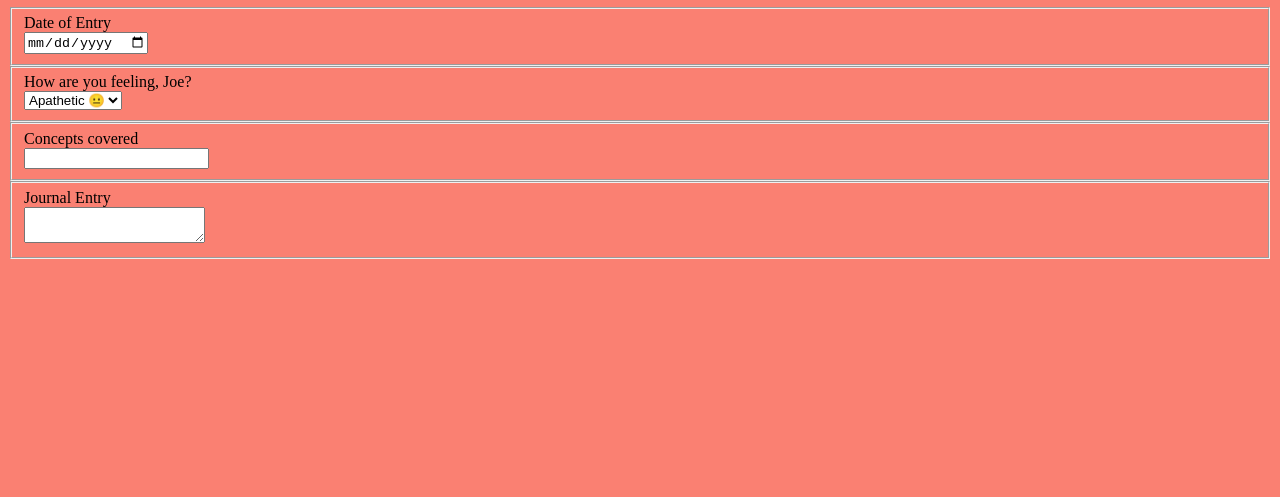
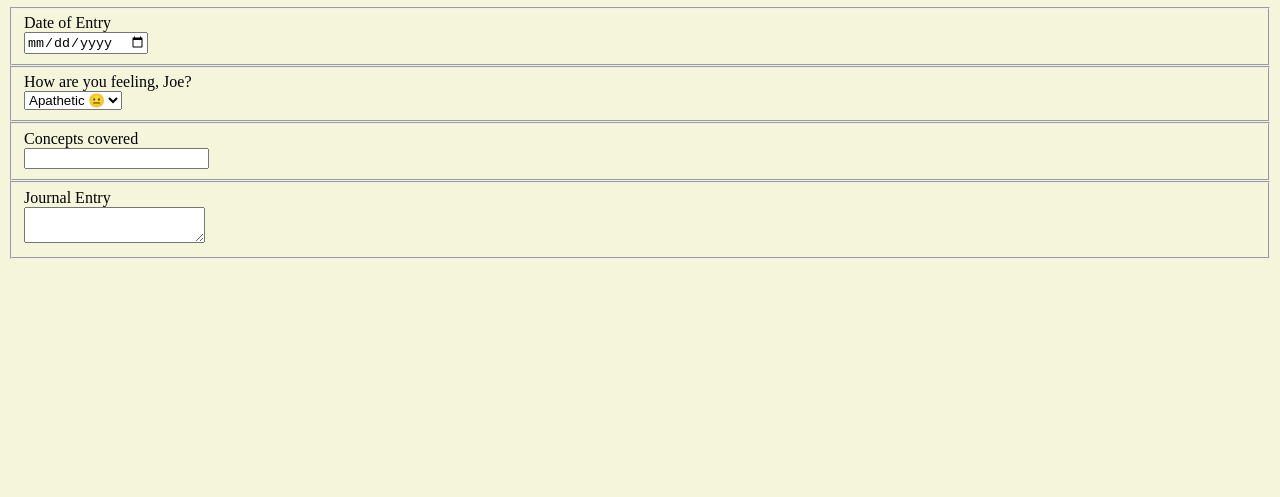
Before and after one commit to joetid09/daily-journal, a plain HTML site: page index.html in a window 1280 px wide. Shown: the part 303-800 px from the top of the page. Drawn offline with Linux system fonts and the light colour scheme.

```diff
--- a/styles/main.css
+++ b/styles/main.css
@@ -4,6 +4,6 @@ label {
 }
 
 body {
-    background-color: salmon;
+    background-color: beige;
 
 }
```
